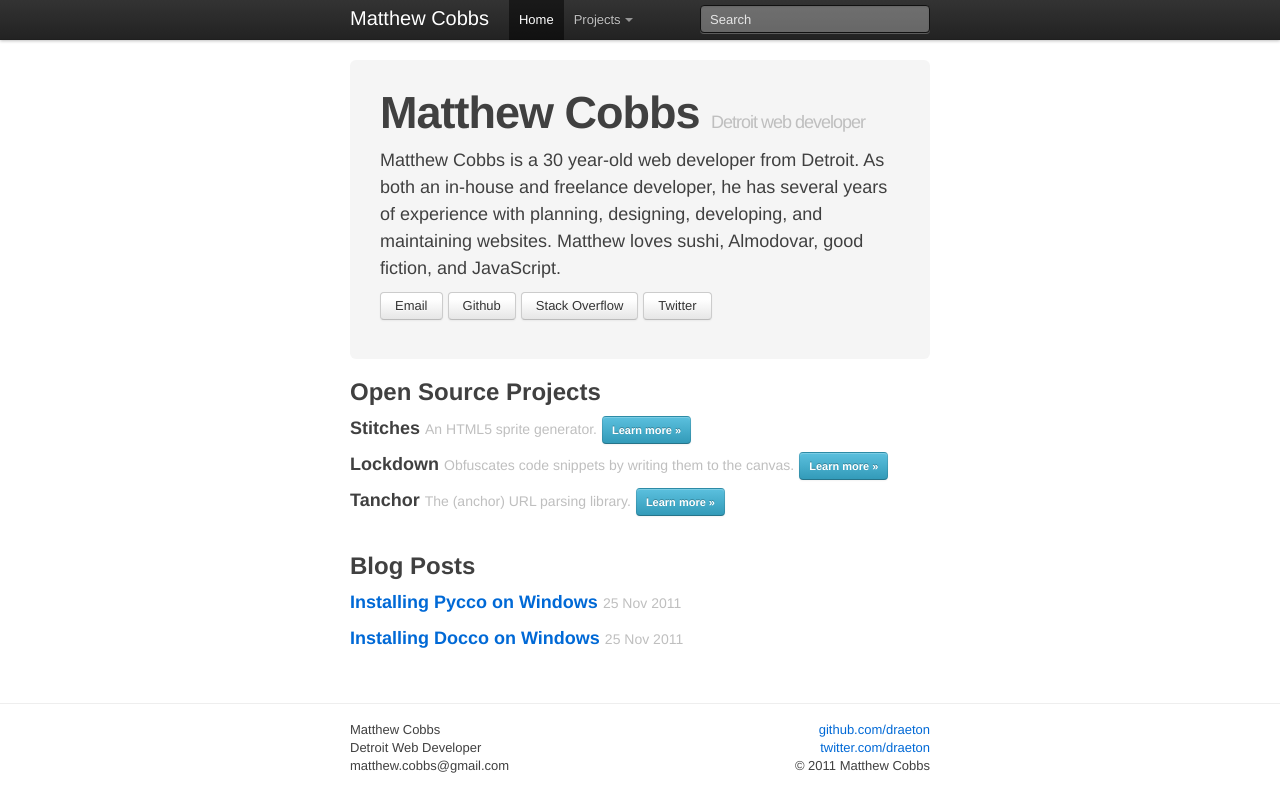
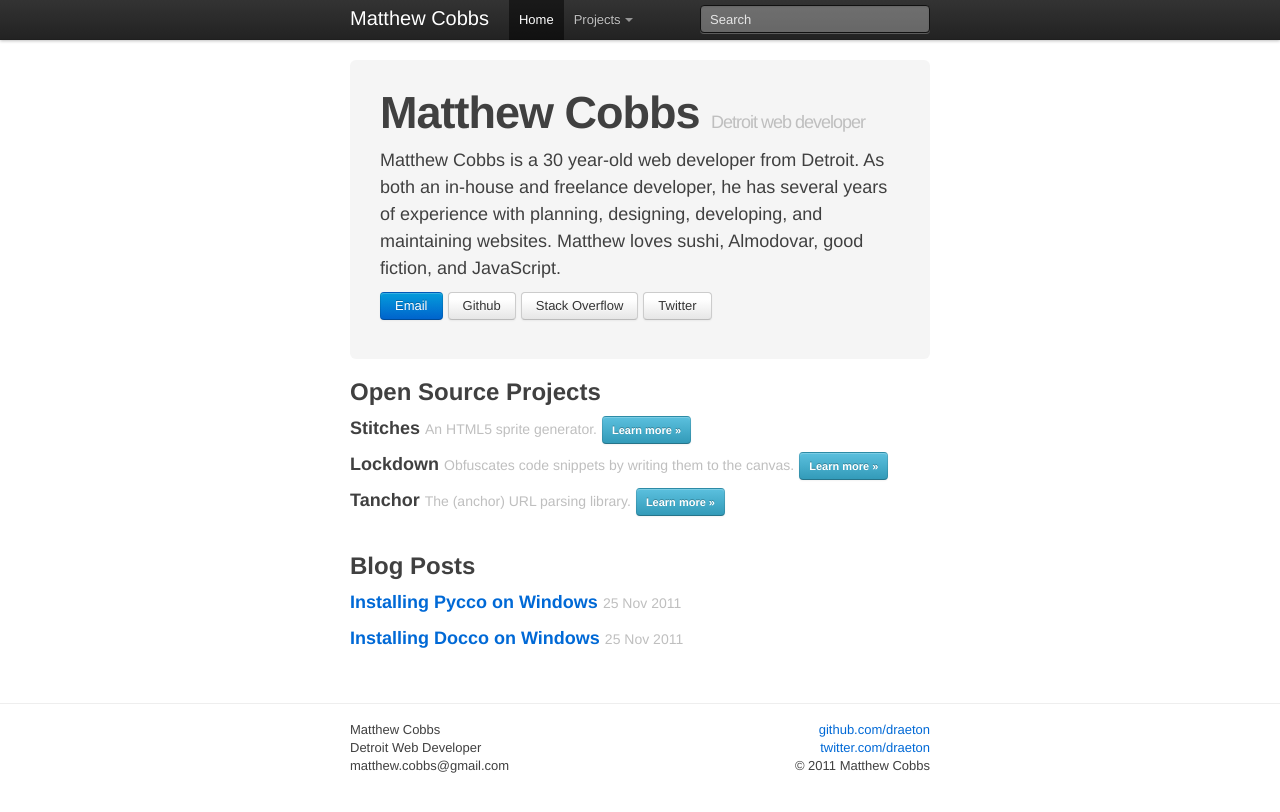
Before and after one commit to draeton/draeton.github.com, a Jekyll site: the page built from index.html, in a window 1280 px wide. Shown: the top 812 px of the page. Built offline with Jekyll 4.4.1, drawn with Linux system fonts in a browser that asks for light colours; nearby versions of some CDN libraries; Markdown is read by kramdown in place of the engine named in the settings.

```diff
--- a/index.html
+++ b/index.html
@@ -12,7 +12,7 @@
         developing, and maintaining websites. Matthew loves sushi, Almodovar, good fiction,
         and JavaScript.</p>
 
-    <p><a href="mailto:draeton@gmail.com" class="btn">Email</a>
+    <p><a href="mailto:draeton@gmail.com" class="btn primary">Email</a>
         <a href="http://github.com/draeton/" class="btn">Github</a>
         <a href="http://stackoverflow.com/users/230483/draeton" class="btn">Stack Overflow</a>
         <a href="http://twitter.com/draeton/" class="btn">Twitter</a></p>
```
